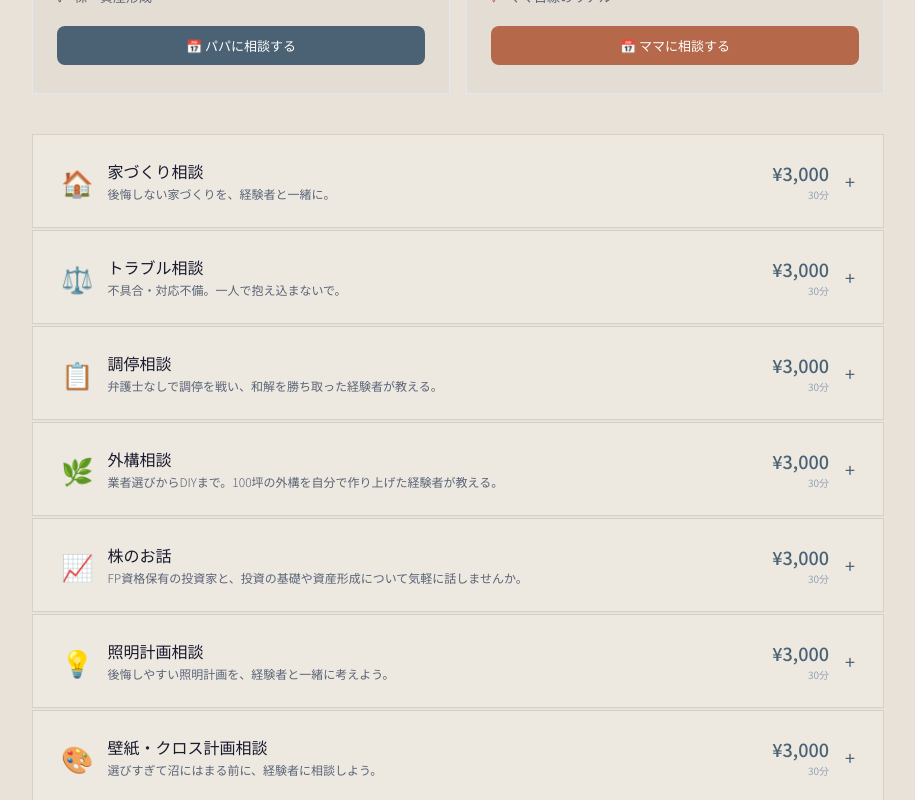
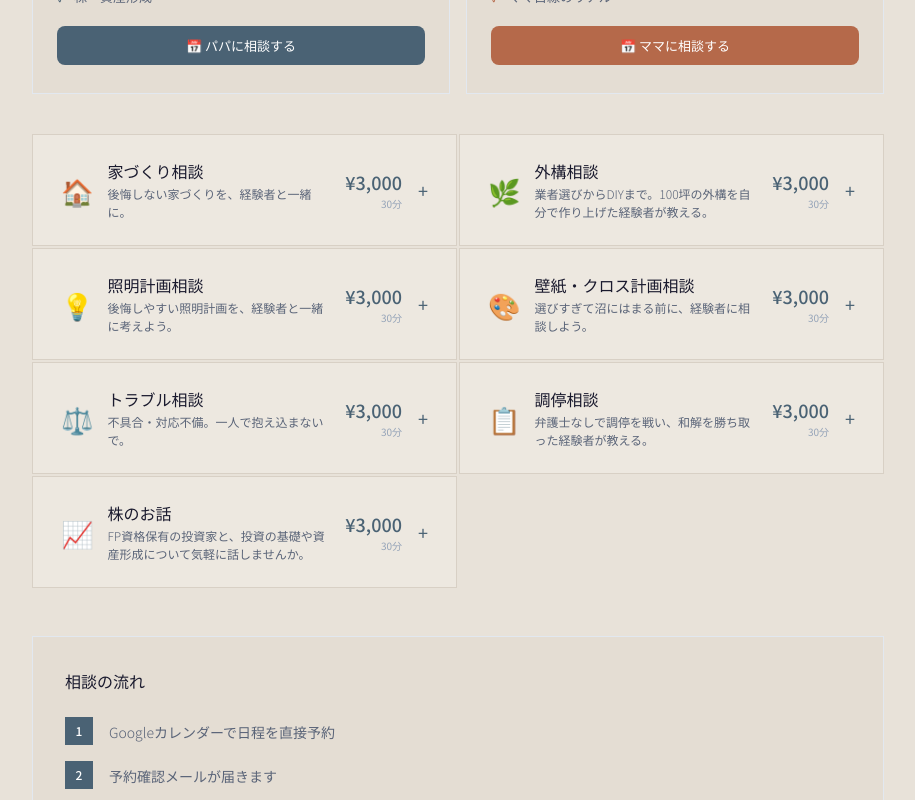
Before and after one commit to tradehant1-cloud/ichijo-consul, a React (Vite) app: page / in a window 1280 px wide. Shown: the part 480-1280 px from the top of the page, without its empty margins (182-1097 px from the left). Built offline with nearby package versions, Linux system fonts and the light colour scheme.

Commit message:
track service name on consult click

```diff
--- a/src/App.jsx
+++ b/src/App.jsx
@@ -24,40 +24,40 @@ const SERVICES = [
     points: ["間取り・動線・収納のアドバイス", "本当に必要なオプションの仕分け", "見積もりの見方・交渉ポイント", "スマホカメラで実際の我が家をZoomご案内"],
   },
   {
-    id: "trouble", num: "02", title: "トラブル相談", sub: "TROUBLE SUPPORT", icon: "⚖️",
+    id: "exterior", num: "02", title: "外構相談", sub: "EXTERIOR DESIGN", icon: "🌿",
+    tagline: "業者選びからDIYまで。100坪の外構を自分で作り上げた経験者が教える。",
+    desc: "外構業者の探し方・見積もり比較・DIYでできること・トラブル対応まで、100坪の土地の外構を自分で手がけた経験をもとにアドバイスします。",
+    points: ["外構業者の選び方・比較ポイント", "DIYでコストを抑える方法", "一条工務店との外構工事の調整", "外構トラブルの対処法"],
+  },
+  {
+    id: "lighting", num: "03", title: "照明計画相談", sub: "LIGHTING PLAN", icon: "💡",
+    tagline: "後悔しやすい照明計画を、経験者と一緒に考えよう。",
+    desc: "ダウンライトの位置・数・スイッチの配置は、住んでみて初めて後悔することが多いポイントです。実際の我が家の照明を見せながら、失敗しない照明計画のアドバイスをします。",
+    points: ["ダウンライトの配置・数の考え方", "スイッチ・調光の位置決め", "リビング・寝室・キッチンの照明", "実際の我が家の照明を見せながら解説"],
+  },
+  {
+    id: "wallpaper", num: "04", title: "壁紙・クロス計画相談", sub: "WALLPAPER PLAN", icon: "🎨",
+    tagline: "選びすぎて沼にはまる前に、経験者に相談しよう。",
+    desc: "壁紙・アクセントクロス選びは選択肢が多すぎて沼にはまりがちです。実際の我が家のクロスを見せながら、後悔しない選び方・アクセントの入れ方をアドバイスします。",
+    points: ["アクセントクロスの選び方・入れ方", "部屋別のクロスの考え方", "実際の我が家のクロスを見せながら解説", "後悔しないための注意ポイント"],
+  },
+  {
+    id: "trouble", num: "05", title: "トラブル相談", sub: "TROUBLE SUPPORT", icon: "⚖️",
     tagline: "不具合・対応不備。一人で抱え込まないで。",
     desc: "施工不具合や一条工務店との対応トラブルに悩む方へ。実際に不具合を発見し、調停で和解を勝ち取った経験をもとに、具体的な対処法をアドバイスします。",
     points: ["不具合の記録・証拠の残し方", "一条工務店への効果的な交渉術", "調停・法的手段の検討", "実体験をもとにした具体的アドバイス"],
   },
   {
-    id: "mediation", num: "03", title: "調停相談", sub: "MEDIATION GUIDE", icon: "📋",
+    id: "mediation", num: "06", title: "調停相談", sub: "MEDIATION GUIDE", icon: "📋",
     tagline: "弁護士なしで調停を戦い、和解を勝ち取った経験者が教える。",
     desc: "一条工務店との不具合トラブルを、弁護士を使わず自力で調停申立を行い、和解を勝ち取った経験をもとに、調停の始め方から当日の進め方まで丁寧にサポートします。",
     points: ["調停申立書の書き方", "必要書類・証拠の準備方法", "調停当日の立ち振る舞い", "和解交渉のポイント"],
   },
   {
-    id: "exterior", num: "04", title: "外構相談", sub: "EXTERIOR DESIGN", icon: "🌿",
-    tagline: "業者選びからDIYまで。100坪の外構を自分で作り上げた経験者が教える。",
-    desc: "外構業者の探し方・見積もり比較・DIYでできること・トラブル対応まで、100坪の土地の外構を自分で手がけた経験をもとにアドバイスします。",
-    points: ["外構業者の選び方・比較ポイント", "DIYでコストを抑える方法", "一条工務店との外構工事の調整", "外構トラブルの対処法"],
-  },
-  {
-    id: "stock", num: "05", title: "株のお話", sub: "INVESTMENT TALK", icon: "📈",
+    id: "stock", num: "07", title: "株のお話", sub: "INVESTMENT TALK", icon: "📈",
     tagline: "FP資格保有の投資家と、投資の基礎や資産形成について気軽に話しませんか。",
     desc: "FP資格を持つ個人投資家として、投資の始め方・NISAの仕組み・株や投資信託の基礎知識などをわかりやすくお伝えします。※投資助言・銘柄推奨は行いません。",
     points: ["投資の始め方・口座開設の手順", "NISA・株・投資信託の基礎知識", "資産形成の考え方", "投資家との気軽な雑談"],
-  },
-  {
-    id: "lighting", num: "06", title: "照明計画相談", sub: "LIGHTING PLAN", icon: "💡",
-    tagline: "後悔しやすい照明計画を、経験者と一緒に考えよう。",
-    desc: "ダウンライトの位置・数・スイッチの配置は、住んでみて初めて後悔することが多いポイントです。実際の我が家の照明を見せながら、失敗しない照明計画のアドバイスをします。",
-    points: ["ダウンライトの配置・数の考え方", "スイッチ・調光の位置決め", "リビング・寝室・キッチンの照明", "実際の我が家の照明を見せながら解説"],
-  },
-  {
-    id: "wallpaper", num: "07", title: "壁紙・クロス計画相談", sub: "WALLPAPER PLAN", icon: "🎨",
-    tagline: "選びすぎて沼にはまる前に、経験者に相談しよう。",
-    desc: "壁紙・アクセントクロス選びは選択肢が多すぎて沼にはまりがちです。実際の我が家のクロスを見せながら、後悔しない選び方・アクセントの入れ方をアドバイスします。",
-    points: ["アクセントクロスの選び方・入れ方", "部屋別のクロスの考え方", "実際の我が家のクロスを見せながら解説", "後悔しないための注意ポイント"],
   },
 ];
 
@@ -97,7 +97,7 @@ export default function App() {
     setForm({ name: "", email: "", phone: "", consultant: "", serviceType: "", topic: "", budget: "", timeline: "", message: "" });
   };
 
-  const handleConsultClick = async (consultant) => {
+  const handleConsultClick = async (consultant, serviceName) => {
     try {
       await fetch(SCRIPT_URL, {
         method: "POST", mode: "no-cors",
@@ -105,6 +105,7 @@ export default function App() {
         body: JSON.stringify({
           type: "consult_click",
           consultant,
+          serviceName,
           date: new Date().toISOString().split("T")[0],
           time: new Date().toLocaleTimeString("ja-JP"),
         })
@@ -168,6 +169,7 @@ export default function App() {
       .mobile-btn { display: flex !important; }
       .story-cta { flex-direction: column !important; }
       .story-grid { grid-template-columns: 1fr !important; }
+      .services-grid-2col { grid-template-columns: 1fr !important; }
       .stats-bar { gap: 20px !important; }
       .hero-cards-wrap { flex-direction: row !important; }
     }
@@ -429,7 +431,7 @@ export default function App() {
                       </div>
                     ))}
                   </div>
-                  <button onClick={() => handleConsultClick("パパ")}
+                  <button onClick={() => handleConsultClick("パパ", s.title)}
                     style={{ marginTop: 20, width: "100%", background: "#4a6274", color: "#fff", border: "none", padding: "10px", fontSize: 13, cursor: "pointer", fontFamily: "inherit", fontWeight: 500 }}>
                     📅 パパに相談する
                   </button>
@@ -451,7 +453,7 @@ export default function App() {
                       </div>
                     ))}
                   </div>
-                  <button onClick={() => handleConsultClick("ママ")}
+                  <button onClick={() => handleConsultClick("ママ", s.title)}
                     style={{ marginTop: 20, width: "100%", background: "#b5694a", color: "#fff", border: "none", padding: "10px", fontSize: 13, cursor: "pointer", fontFamily: "inherit", fontWeight: 500 }}>
                     📅 ママに相談する
                   </button>
@@ -459,7 +461,7 @@ export default function App() {
               </div>
             </div>
 
-            <div style={{ display: "flex", flexDirection: "column", gap: 2, marginBottom: 48 }}>
+            <div className="services-grid-2col" style={{ display: "grid", gridTemplateColumns: "1fr 1fr", gap: 2, marginBottom: 48 }}>
               {SERVICES.map((s) => (
                 <div key={s.id} style={{ background: "#ede8e0", border: "1px solid #d8d0c5" }}>
                   {/* 常時表示：タイトル行 */}
@@ -494,12 +496,12 @@ export default function App() {
                         ))}
                       </div>
                       <div style={{ display: "flex", gap: 10, flexWrap: "wrap" }}>
-                        <button onClick={() => handleConsultClick("パパ")}
+                        <button onClick={() => handleConsultClick("パパ", s.title)}
                           style={{ background: "#4a6274", color: "#fff", border: "none", padding: "10px 20px", fontSize: 13, cursor: "pointer", fontFamily: "inherit", fontWeight: 500 }}>
                           📅 {s.id === "homebuilding" || s.id === "lighting" || s.id === "wallpaper" ? "パパに相談する" : "相談する"}
                         </button>
                         {(s.id === "homebuilding" || s.id === "lighting" || s.id === "wallpaper") && (
-                          <button onClick={() => handleConsultClick("ママ")}
+                          <button onClick={() => handleConsultClick("ママ", s.title)}
                             style={{ background: "#b5694a", color: "#fff", border: "none", padding: "10px 20px", fontSize: 13, cursor: "pointer", fontFamily: "inherit", fontWeight: 500 }}>
                             📅 ママに相談する
                           </button>
```
